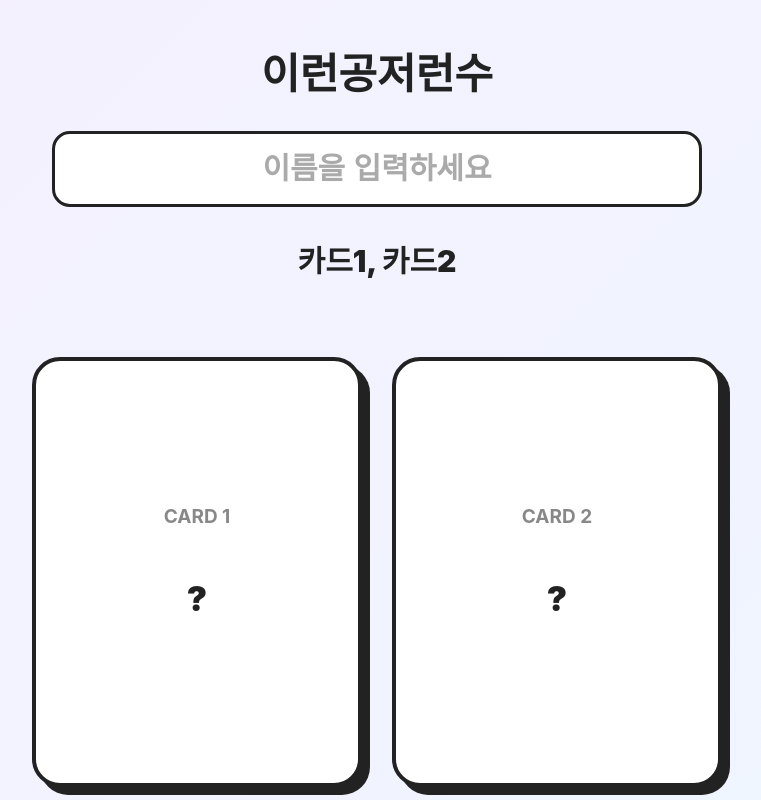
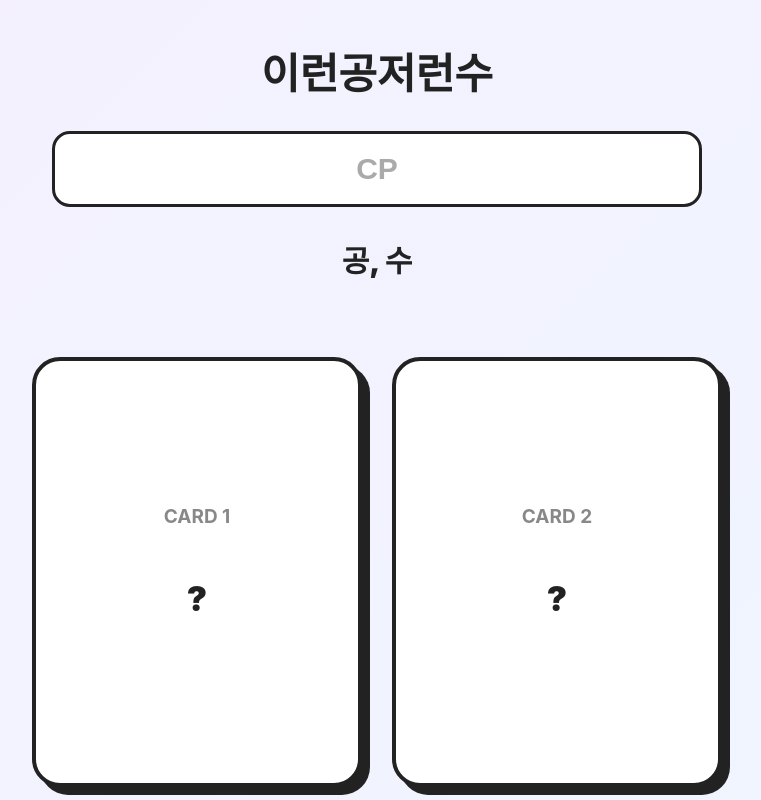
Before and after one commit to fkddml/takiyuma, a plain HTML site: page index.html in a window 1280 px wide. Shown: the top 800 px of the page, without its empty margins (263-1024 px from the left). Drawn offline with Linux system fonts and the light colour scheme.

Commit message:
Update placeholders and subtitles in index.html

```diff
--- a/index.html
+++ b/index.html
@@ -288,14 +288,14 @@ button {
     <input
         type="text"
         id="titleInput"
-        placeholder="이름을 입력하세요"
+        placeholder="CP"
         maxlength="30"
     >
 
     <!-- 결과 -->
     <div id="resultTitle">
         <span class="name"></span>
-        <span class="subtitle">카드1, 카드2</span>
+        <span class="subtitle">공, 수</span>
     </div>
 
     <!-- 카드 -->
```
